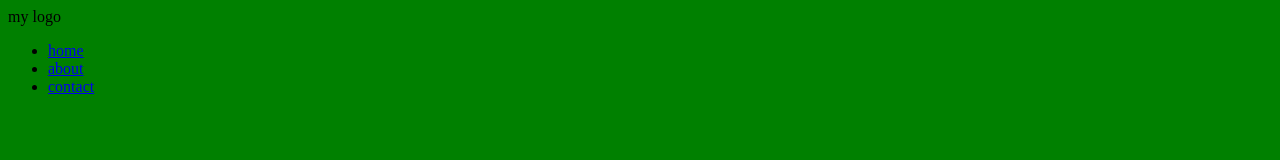
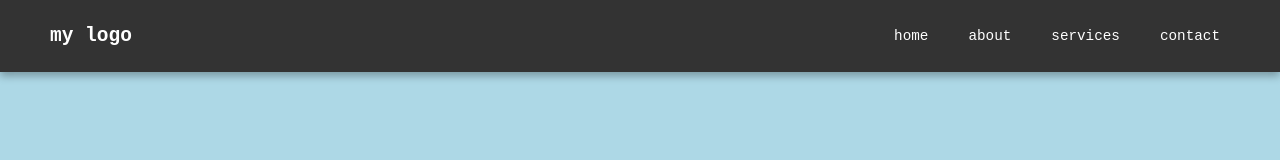
Before and after one commit to nrcfstudents/faithadhiambo, a plain HTML site: page index.html in a window 1280 px wide. Drawn offline with Linux system fonts and the light colour scheme.

Commit message:
image added

```diff
--- a/index.html
+++ b/index.html
@@ -14,11 +14,13 @@ my logo
 	<ul class="nav-links">
 	<li><a href="index.html">home</a></li>
 	<li><a href="#about">about</a></li>
+	<li><a href="#services">services</a>
 	<li><a href="#contact">contact</a>
+
 	</ul>
 
-</nav>
 
+	</nav>
 
 
 </body>
--- a/styles.css
+++ b/styles.css
@@ -1,3 +1,77 @@
-body{
-	background-color: green;
+/* General reset */
+* {
+    margin: 0;
+    padding: 0;
+    box-sizing: border-box;
 }
+
+/* Body styling */
+body {
+    background-color: lightblue;
+    font-family: monospace;
+}
+
+h1{
+    color: indianred;
+}
+
+/* Navbar styling */
+.navbar {
+    background-color: #333;
+    padding: 25px 50px 25px 50px;
+    display: flex;
+    justify-content: space-between;
+    align-items: center;
+    position: sticky;
+    top: 0;
+    z-index: 1000;
+    box-shadow: 0px 4px 8px rgba(0, 0, 0, 0.3);
+}
+
+/* Logo styling */
+.logo {
+    font-size: 1.5em;
+    color: #fff;
+    font-weight: bold;
+}
+
+/* Nav links styling */
+.nav-links {
+    list-style: none;
+    display: flex;
+    gap: 20px;
+}
+
+.nav-links li {
+    position: relative;
+}
+
+.nav-links a {
+    text-decoration: none;
+    color: #fff;
+    font-size: 1.1em;
+    padding: 5px 10px;
+    transition: color 0.3s ease;
+}
+
+/* Hover effect for nav links */
+.nav-links a:hover {
+    color: #FFD700;
+}
+
+/* Fancy underline effect */
+.nav-links a::after {
+    content: '';
+    display: block;
+    width: 0;
+    height: 2px;
+    background: #FFD700;
+    transition: width 0.3s;
+    position: absolute;
+    bottom: -2px;
+    left: 0;
+}
+
+.nav-links a:hover::after {
+    width: 100%;
+}
```
Also changed, not shown: images/fai.PNG (added).
